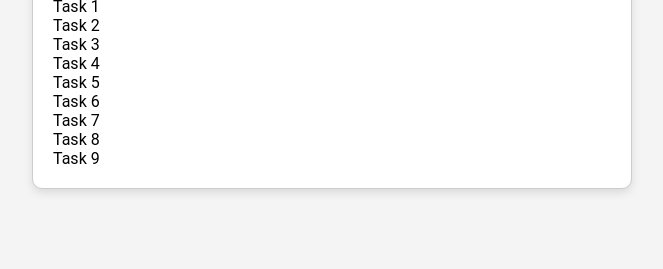
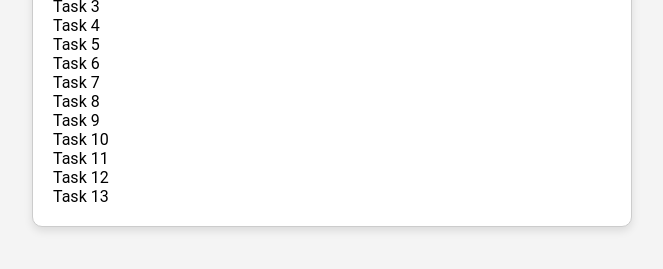
Before and after one commit to adrianmanangan3-hash/task-tracker, a plain HTML site: page index.html in a window 1280 px wide. Shown: the part 347-616 px from the top of the page, without its empty margins (308-971 px from the left). Drawn offline with Linux system fonts and the light colour scheme.

Commit message:
add new tasks

```diff
--- a/index.html
+++ b/index.html
@@ -19,6 +19,10 @@
         <li>Task 7</li>
         <li>Task 8</li>
         <li>Task 9</li>
+        <li>Task 10</li>
+        <li>Task 11</li>
+        <li>Task 12</li>
+        <li>Task 13</li>
       </ul>
 
 
```
